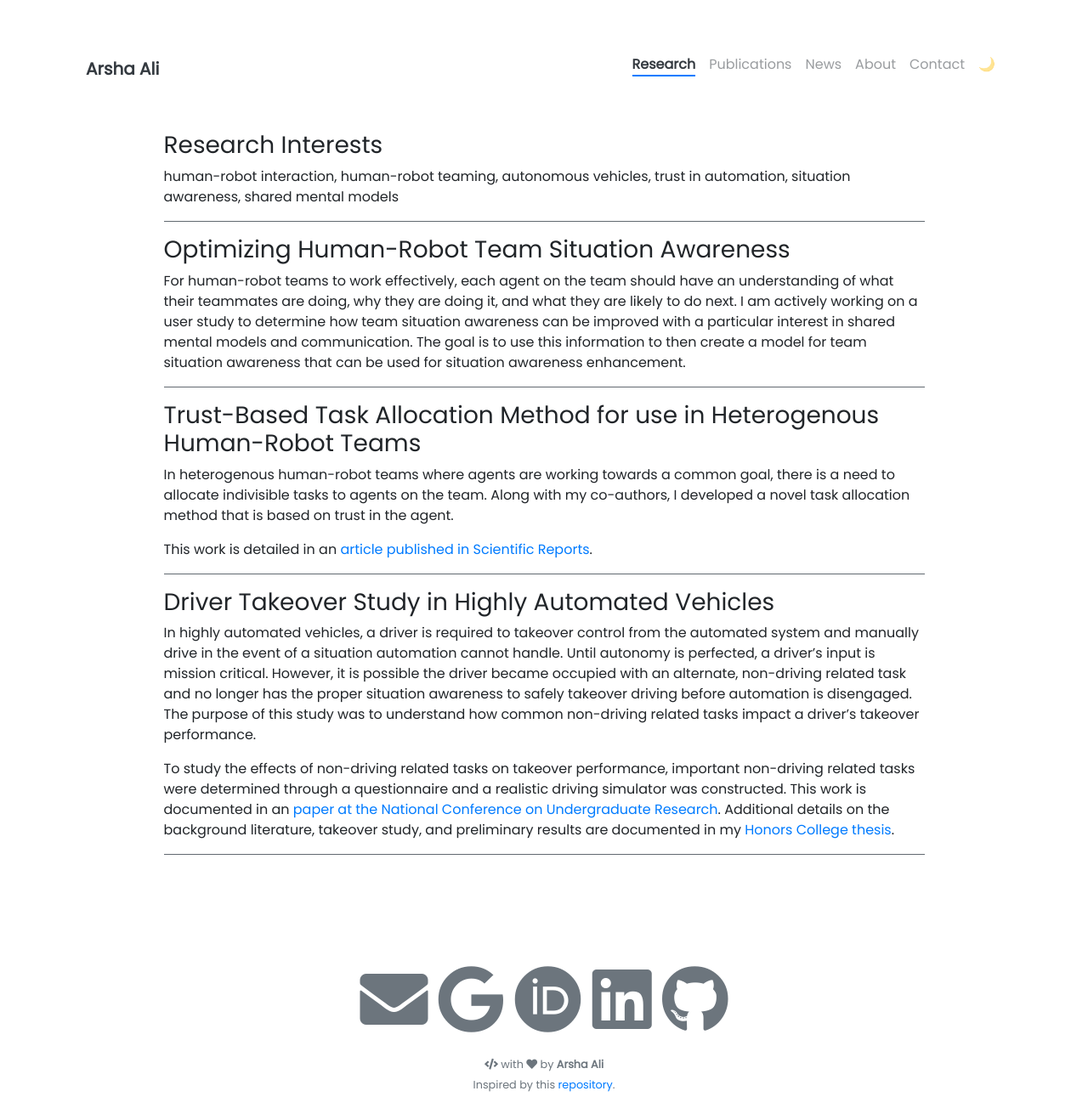
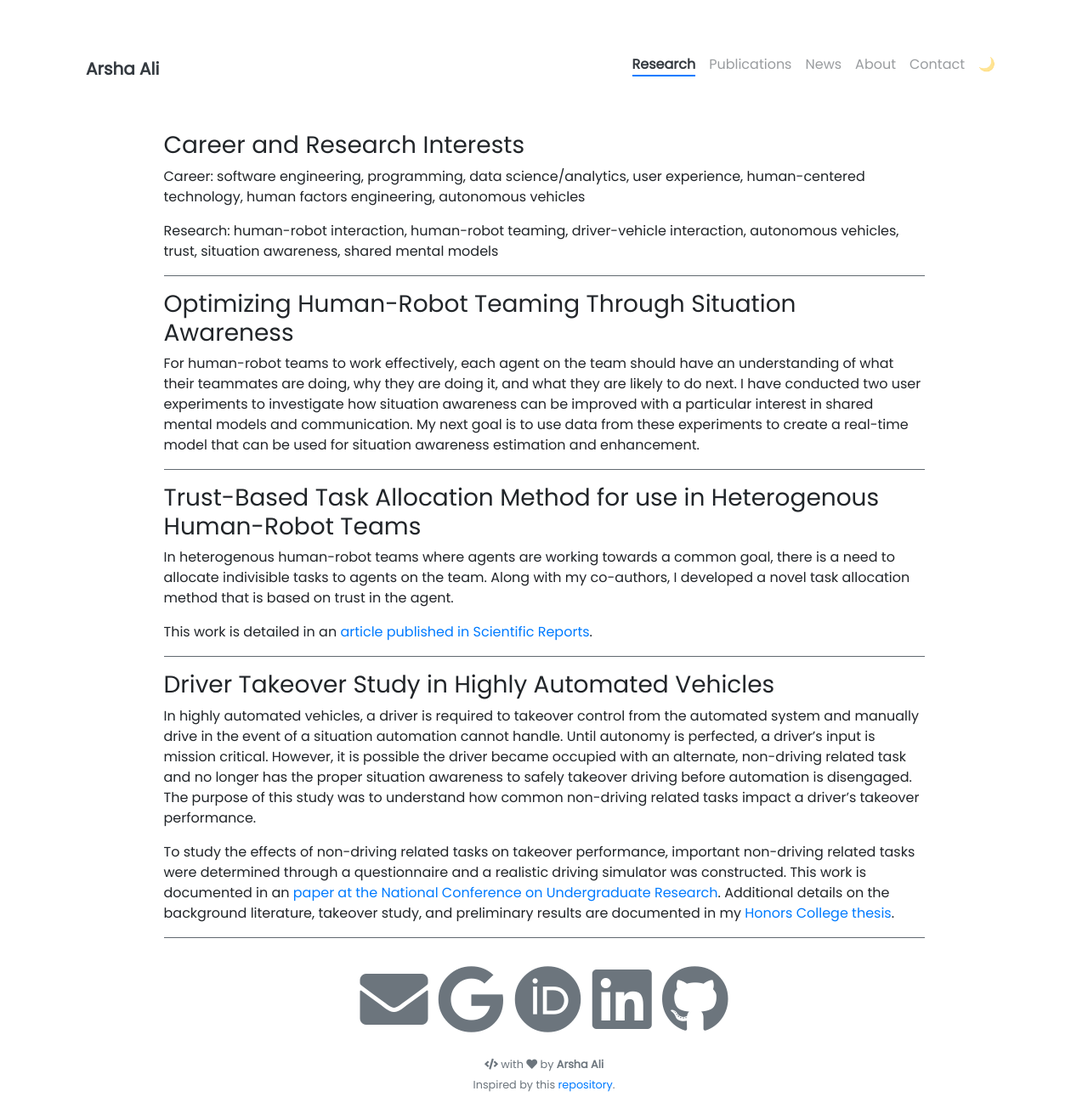
Before and after one commit to arshaali/arshaali.github.io, a Jekyll site: the page built from pages/research.md, in a window 1280 px wide and 1304 px high. Shown: the whole window at 85% size. Built offline with Jekyll 4.4.1, drawn with Linux system fonts in a browser that asks for light colours; nearby versions of some CDN libraries.

Commit message:
Update research.md

```diff
--- a/pages/research.md
+++ b/pages/research.md
@@ -5,16 +5,18 @@ permalink: /research/
 weight: 1
 ---
 
-### Research Interests
+### Career and Research Interests
 
-human-robot interaction, human-robot teaming, autonomous vehicles, trust in automation, situation awareness, shared mental models
+Career: software engineering, programming, data science/analytics, user experience, human-centered technology, human factors engineering, autonomous vehicles
+
+Research: human-robot interaction, human-robot teaming, driver-vehicle interaction, autonomous vehicles, trust, situation awareness, shared mental models
 
 
 ---
 
-### Optimizing Human-Robot Team Situation Awareness
+### Optimizing Human-Robot Teaming Through Situation Awareness
 
-For human-robot teams to work effectively, each agent on the team should have an understanding of what their teammates are doing, why they are doing it, and what they are likely to do next. I am actively working on a user study to determine how team situation awareness can be improved with a particular interest in shared mental models and communication. The goal is to use this information to then create a model for team situation awareness that can be used for situation awareness enhancement.
+For human-robot teams to work effectively, each agent on the team should have an understanding of what their teammates are doing, why they are doing it, and what they are likely to do next. I have conducted two user experiments to investigate how situation awareness can be improved with a particular interest in shared mental models and communication. My next goal is to use data from these experiments to create a real-time model that can be used for situation awareness estimation and enhancement.
 
 
 ---
```
